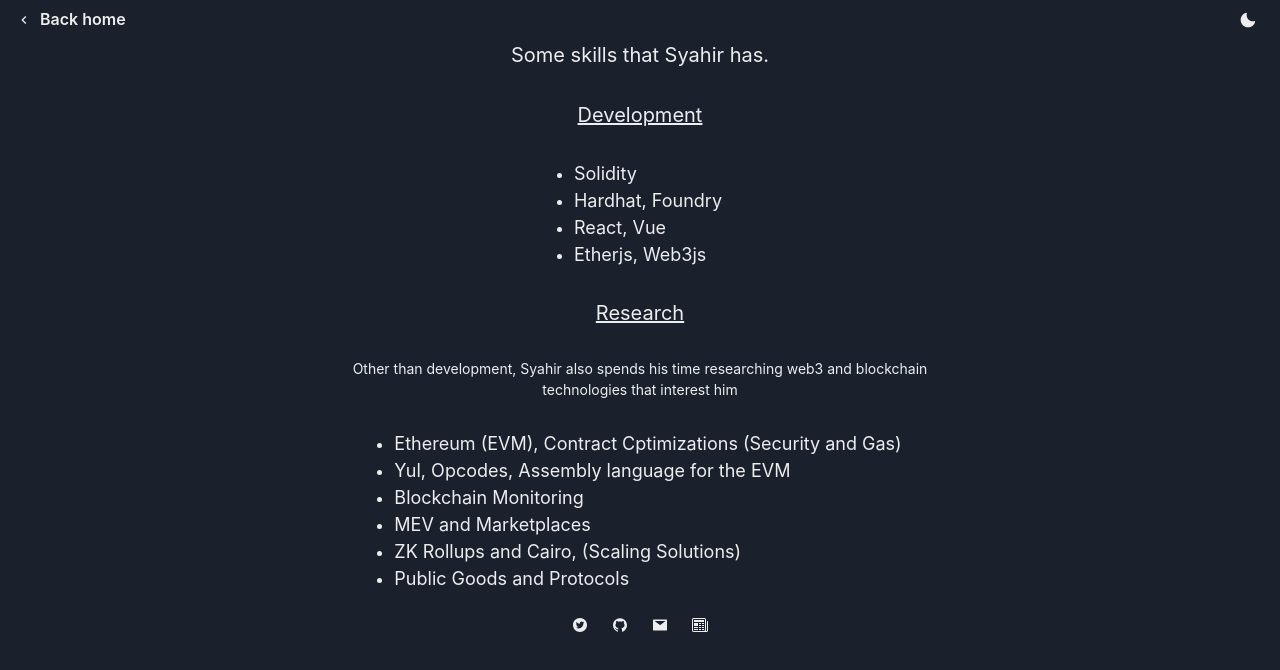
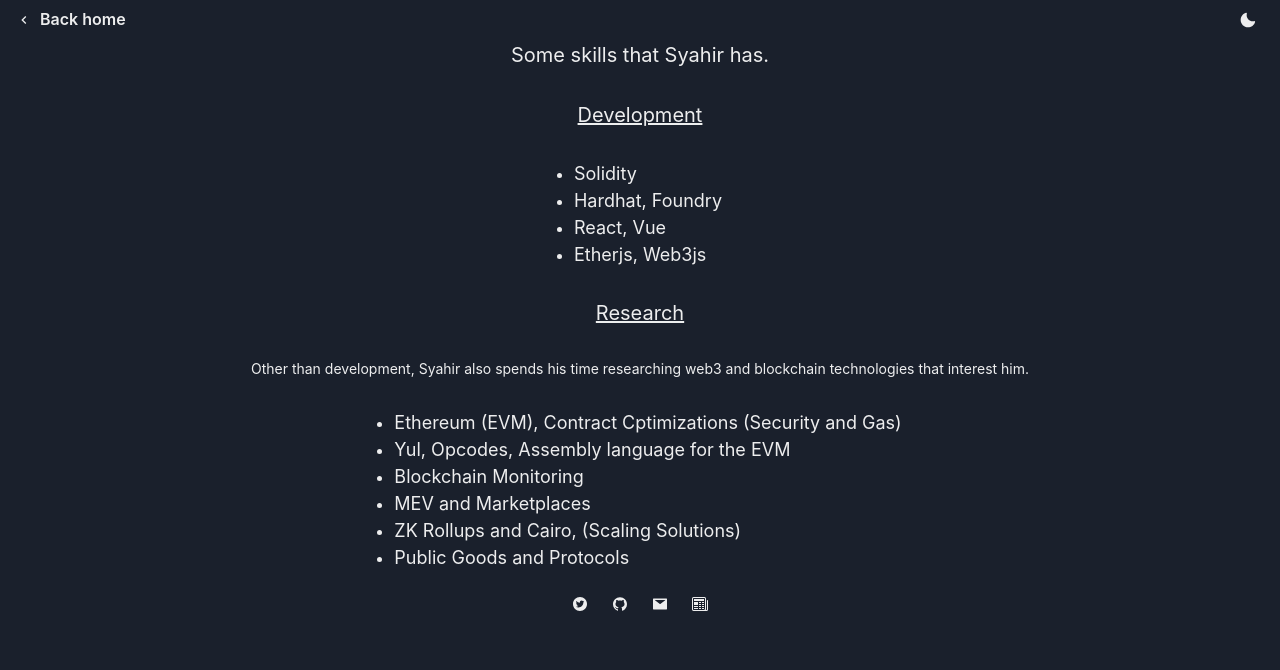
Before and after one commit to syahirAmali/syahirAmali.github.io, a Next.js app: page /skills in a window 1280 px wide. Shown: the top 670 px of the page. Built offline with nearby package versions, Linux system fonts and the light colour scheme.

Commit message:
removed width

```diff
--- a/pages/skills.js
+++ b/pages/skills.js
@@ -29,7 +29,7 @@
         </Flex>
 
         <Flex justifyContent={"center"}>
-          <Flex width={"45vw"}>
+          <Flex>
 
             <VStack spacing='30px'>
               <Text fontSize='xl'>
@@ -70,7 +70,7 @@
                 Research
               </Text>
               <Text fontSize='sm' align="center">
-                Other than development, Syahir also spends his time researching web3 and blockchain technologies that interest him
+                Other than development, Syahir also spends his time researching web3 and blockchain technologies that interest him.
               </Text>
 
               <UnorderedList size="md">
```
